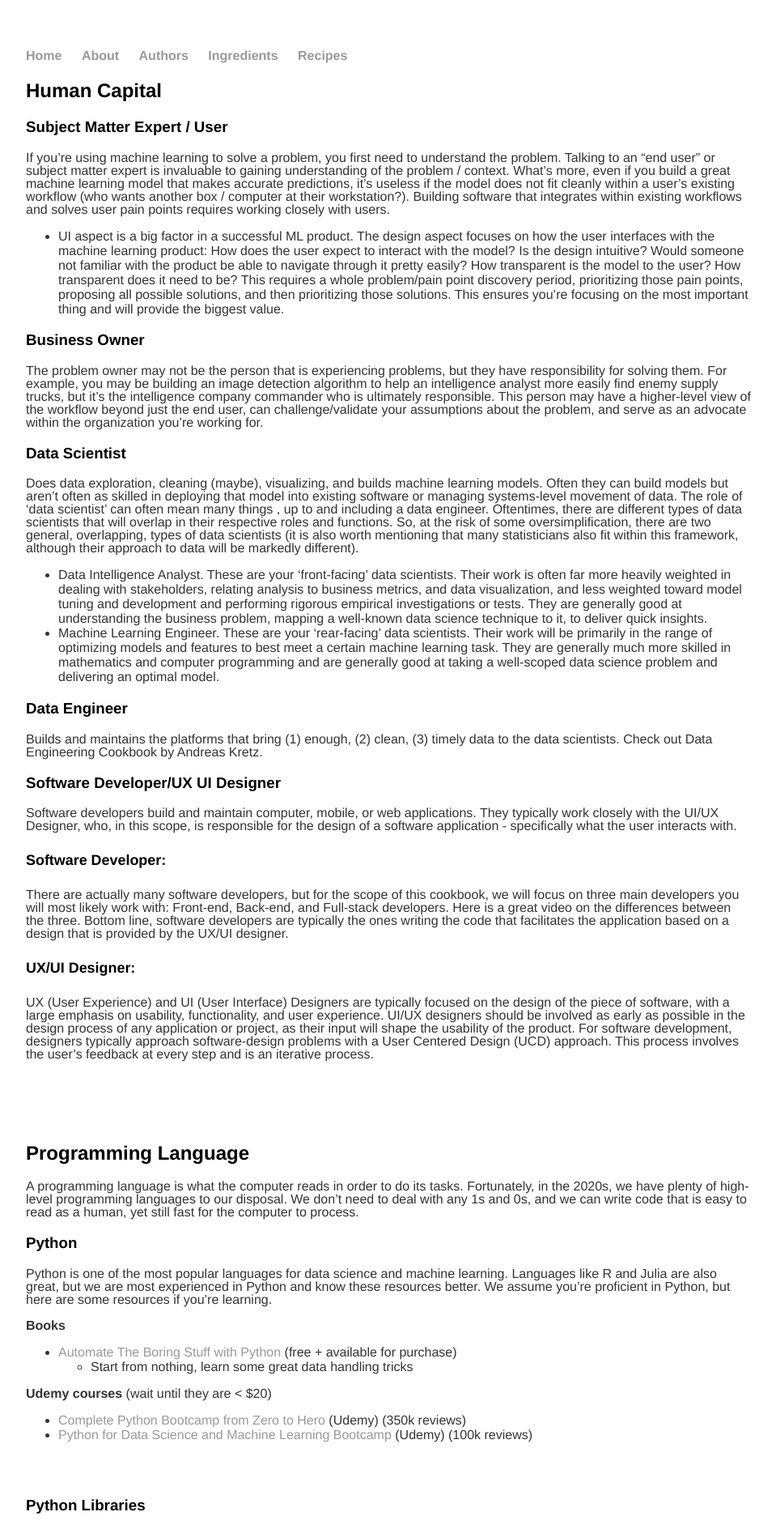
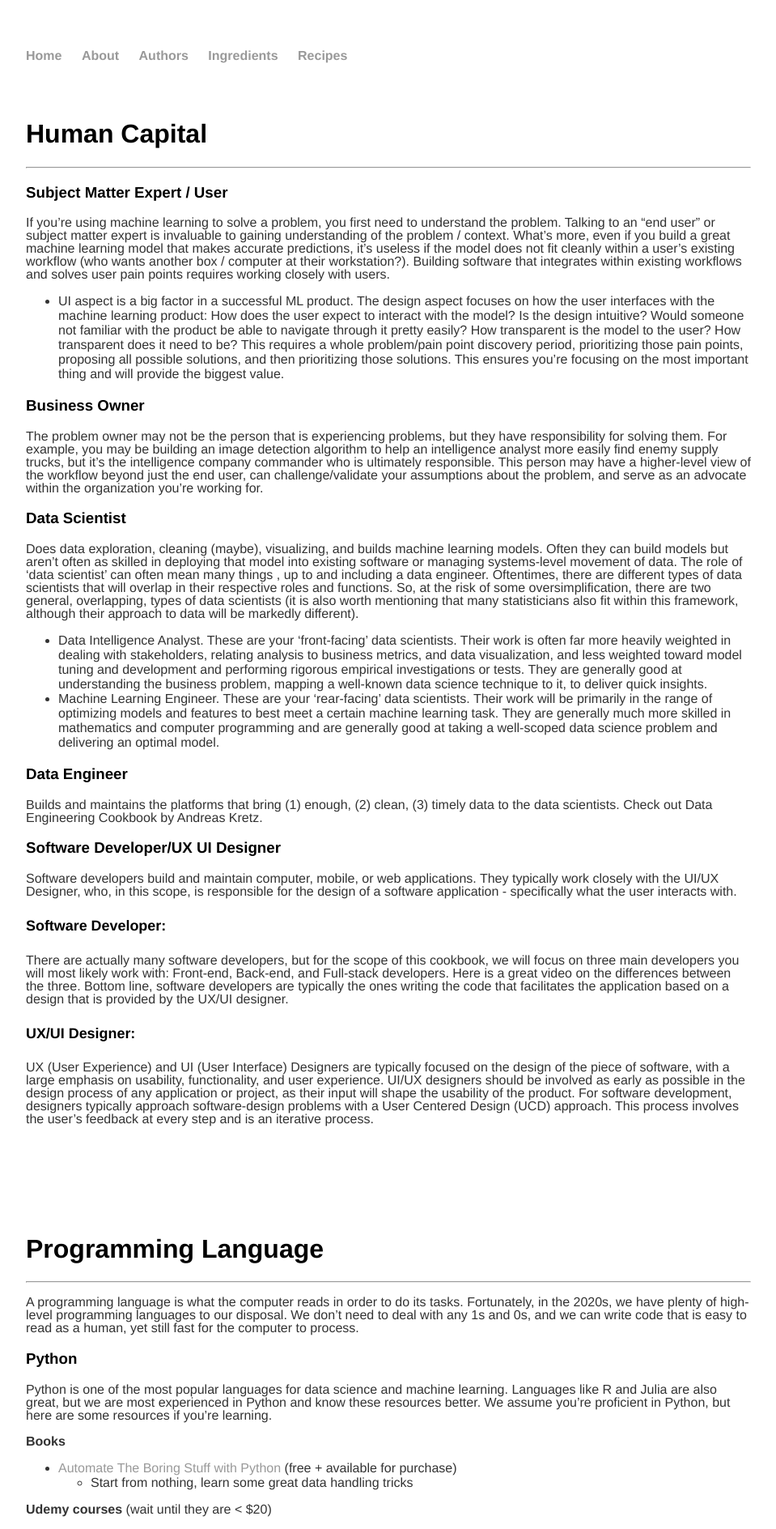
Before and after one commit to datasciencecookbook/datasciencecookbook.github.io, a Jekyll site: the page built from ingredients/index.md, in a window 1280 px wide. Shown: the top 1888 px of the page at 81% size, without its empty margins (160-1119 px from the left). Built offline with Jekyll 4.4.1, drawn with Linux system fonts in a browser that asks for light colours.

```diff
--- a/ingredients/index.md
+++ b/ingredients/index.md
@@ -1,8 +1,11 @@
 ---
 layout: default
 title: DS Cookbook - Ingredients
+permalink: /ingredients/
 ---
-## Human Capital
+<br><br>
+# Human Capital
+--------------------
 
 ### Subject Matter Expert / User
 If you’re using machine learning to solve a problem, you first need to understand the problem. Talking to an “end user” or subject matter expert is invaluable to gaining understanding of the problem / context. What’s more, even if you build a great machine learning model that makes accurate predictions, it’s useless if the model does not fit cleanly within a user’s existing workflow (who wants another box / computer at their workstation?). Building software that integrates within existing workflows and solves user pain points requires working closely with users.
@@ -30,10 +33,9 @@ There are actually many software developers, but for the scope of this cookbook,
 UX (User Experience) and UI (User Interface) Designers are typically focused on the design of the piece of software, with a large emphasis on usability, functionality, and user experience. UI/UX designers should be involved as early as possible in the design process of any application or project, as their input will shape the usability of the product. For software development, designers typically approach software-design problems with a User Centered Design (UCD) approach. This process involves the user’s feedback at every step and is an iterative process.
 
 
-<br><br><br><br>
-
-
-## Programming Language
+<br><br><br><br><br><br>
+# Programming Language
+------------------------
 
 A programming language is what the computer reads in order to do its tasks. Fortunately, in the 2020s, we have plenty of high-level programming languages to our disposal. We don’t need to deal with any 1s and 0s, and we can write code that is easy to read as a human, yet still fast for the computer to process.
 
@@ -48,7 +50,7 @@ Python is one of the most popular languages for data science and machine learnin
 - [Complete Python Bootcamp from Zero to Hero](https://www.udemy.com/course/complete-python-bootcamp/?LSNPUBID=JVFxdTr9V80&ranEAID=JVFxdTr9V80&ranMID=39197&ranSiteID=JVFxdTr9V80-Xn_zAW37OWEle3RdoedlLA&utm_medium=udemyads&utm_source=aff-campaign) (Udemy) (350k reviews)
 - [Python for Data Science and Machine Learning Bootcamp](https://www.udemy.com/course/python-for-data-science-and-machine-learning-bootcamp/learn/lecture/5736886#overview) (Udemy)  (100k reviews)
 
-<br><br>
+
 ### Python Libraries
 #### NumPy
 This is the standard numerical computing library for Python. Before starting any data science Python script, import [NumPy](https://numpy.org/) to get started.
@@ -76,8 +78,9 @@ A package manager keeps track of all the packages (like those Python libraries a
 `conda install numpy`
 
 
-<br><br><br><br>
-## Development Environment
+<br><br><br><br><br><br>
+# Development Environment
+--------------------------
 
 Your development environment is your workplace - it’s where you’ll spend most of your time. There are lots of different ways to develop code, so choose an environment that makes you comfortable.
 
@@ -118,8 +121,9 @@ This is the Mac terminal. They weren’t very creative with the name.
 
 You could code data science projects  directly in your terminal...but really this should be reserved for  passing direct commands to your computer.
 
-<br><br><br><br>
-## Computing and Storage
+<br><br><br><br><br><br>
+# Computing and Storage
+-----------------------
 You’ve got your team, your code, and your dev environment, but where does all the number-crunching happen? Where does the data live? There are a couple options. We’ll start small and go big.
 
 ### Local
@@ -151,7 +155,7 @@ Articles:
 #### Certifications
 A note on certifications — the military overfocuses on them. Taking a course to get one of these certifications is a license to learn, not an end in itself. If you don’t use the skills, they will atrophy and all your left is a certificate. Also, don’t believe anyone who tells you that getting a single certification will get you a $200,000 salary as a civilian.
 
-# [[[placeholder for AWS certs image]]]
+## [[[placeholder for AWS certs image]]]
 
 
 <br><br>
@@ -166,12 +170,13 @@ FastAI has a [good setup guide](https://course.fast.ai/start_azure_dsvm). Ignore
 The Fast AI course has a [good setup guide here](https://course.fast.ai/start_gcp). Ignore info about the fastai library or course itself
 
 
-<br><br><br><br>
-## Deployment
+<br><br><br><br><br><br>
+# Deployment
+----------------------
 
 What are the tools available for getting your tool or data science analysis to your user (besides powerpoint slides and excel spreadsheets…)
 
-# [[[placeholder for VMs vs Containers image]]]
+## [[[placeholder for VMs vs Containers image]]]
 
 <br>
 ### Docker
--- a/recipes/index.html
+++ b/recipes/index.html
@@ -1,6 +1,7 @@
 ---
 layout: default
 title: DS Cookbook Recipes
+permalink: /about/
 ---
 	<h1>{{ page.title }}</h1>
 	<ul class="posts">
```
Also changed, not shown: about/index.md (+1 -0 lines), authors/index.md (+1 -0 lines).
